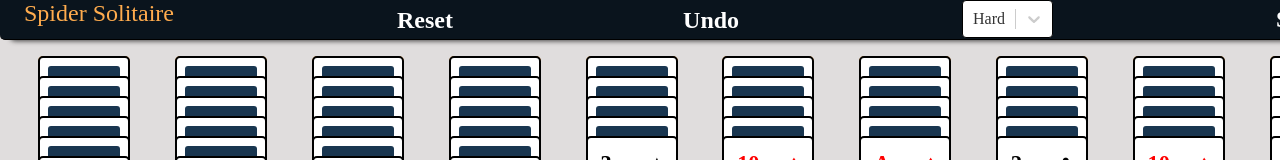
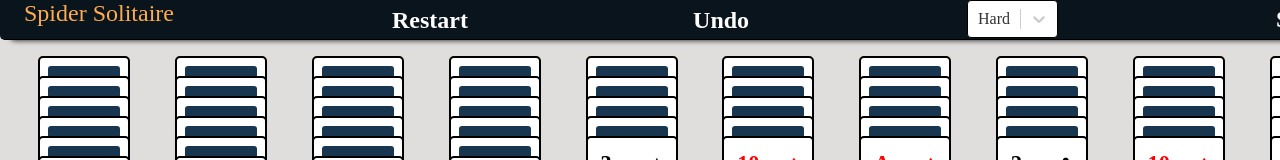
Before and after one commit to gawk2333/Spider, a React (Create React App) app: page / in a window 1280 px wide. Shown: the top 160 px of the page. Built offline with nearby package versions, Linux system fonts and the light colour scheme; the HTML template or start-up script is replaced by a standard one.

Commit message:
make restart button works

```diff
--- a/src/components/game/Game.jsx
+++ b/src/components/game/Game.jsx
@@ -230,7 +230,11 @@ export default function Game () {
   }
 
   const restart = () => {
-    console.log('reset')
+    const data = getInitGameState()
+    if (data) {
+      setAllCards(data[1])
+      setCards(data[0])
+    }
   }
 
   const moreCards = () => {
@@ -320,7 +324,7 @@ export default function Game () {
       <HeaderBar
         setMode={ setMode }
         score={ score }
-        reset={ restart }
+        restart={ restart }
         undo={ undo }/>
       <div className={styles.game}>
         {cards.map((col, colIndex) => {
--- a/src/components/partial/HeaderBar.jsx
+++ b/src/components/partial/HeaderBar.jsx
@@ -2,7 +2,7 @@ import React from 'react'
 import styles from './HeaderBar.module.css'
 import Select from 'react-select'
 
-export default function HeaderBar ({ setMode, score, undo, reset }) {
+export default function HeaderBar ({ setMode, score, undo, restart }) {
   const options = [
     { value: 0, label: 'Easy' },
     { value: 1, label: 'Midium' },
@@ -24,7 +24,7 @@ export default function HeaderBar ({ setMode, score, undo, reset }) {
     <div className={styles.header}>
       <div className={styles.logo}>Spider Solitaire</div>
       <div className='spacer'/>
-      <span className={styles.btn} onClick={() => reset()}>Reset</span>
+      <span className={styles.btn} onClick={() => restart()}>Restart</span>
       <div className='spacer'/>
       <span className={styles.btn} onClick={() => undo()}>Undo</span>
       <div className='spacer'/>
```
